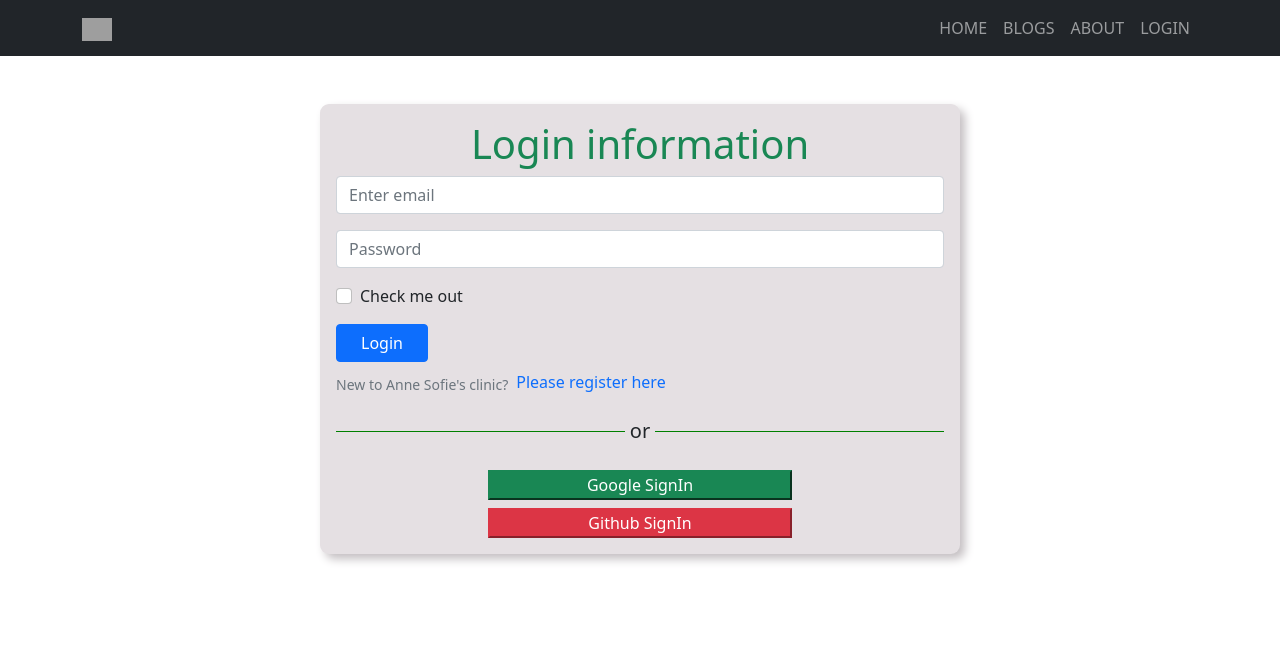
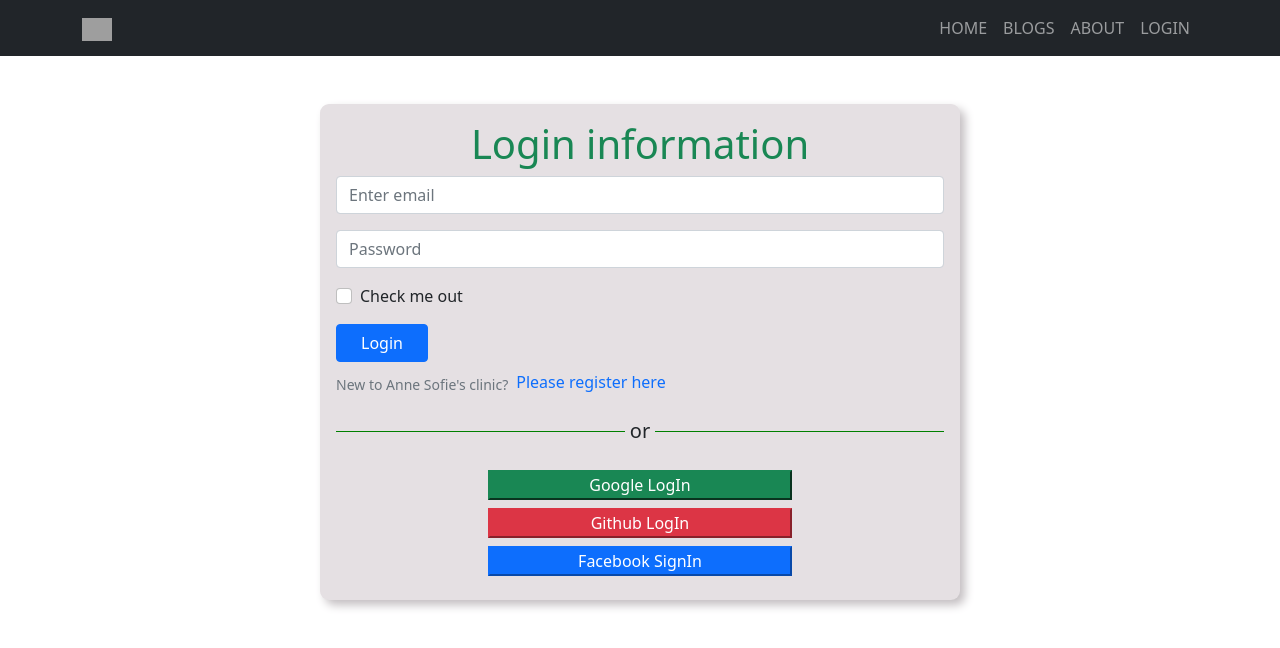
Before and after one commit to Masitbd/independent-service-provider, a React (Create React App) app: page /login in a window 1280 px wide. Shown: the top 648 px of the page. Built offline with nearby package versions, Linux system fonts and the light colour scheme; no server answers; grey boxes are pictures that could not be loaded.

Commit message:
impliment facebook signin

```diff
--- a/src/components/Login/Login.js
+++ b/src/components/Login/Login.js
@@ -11,6 +11,7 @@ import {
   useAuthState,
   useSignInWithGoogle,
   useSignInWithGithub,
+  useSignInWithFacebook,
 } from "react-firebase-hooks/auth";
 
 const Login = () => {
@@ -20,6 +21,8 @@ const Login = () => {
   const [user, loading, error] = useAuthState(auth);
   const [SignInWithGoogle, goolelUser, googleError] = useSignInWithGoogle(auth);
   const [signInWithGithub, githubUser, GithubError] = useSignInWithGithub(auth);
+  const [signInWithFacebook, FacebookUser, FacebookError] =
+    useSignInWithFacebook(auth);
   const navigateRegister = () => {
     navigate("/register");
   };
@@ -31,7 +34,7 @@ const Login = () => {
 
     // inputEmail.current.value = "";
   };
-  if (goolelUser || githubUser) {
+  if (goolelUser || githubUser || FacebookUser) {
     navigate("/");
   }
 
@@ -88,10 +91,16 @@ const Login = () => {
           onClick={() => SignInWithGoogle()}
           className="w-50 my-2 btn-success"
         >
-          Google SignIn
+          Google LogIn
         </button>
         <button onClick={() => signInWithGithub()} className="w-50 btn-danger">
-          Github SignIn
+          Github LogIn
+        </button>
+        <button
+          onClick={() => signInWithFacebook()}
+          className="w-50 my-2 btn-primary"
+        >
+          Facebook SignIn
         </button>
       </div>
     </Container>
```
